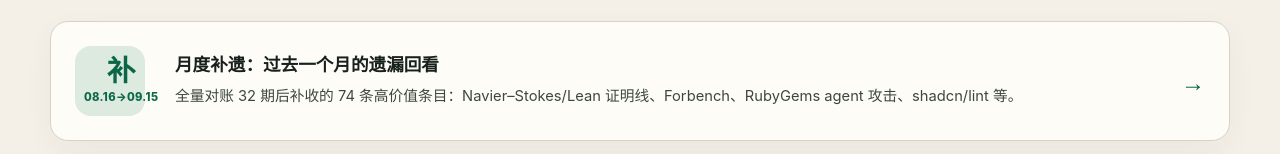
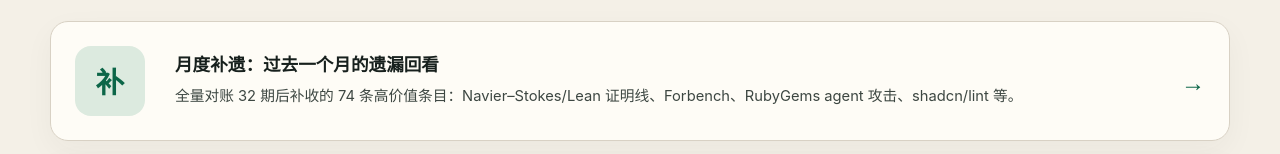
Before and after one commit to Gy-Hu/daily-tech, a plain HTML site: page index.html in a window 1280 px wide. Shown: the part 638-792 px from the top of the page. Drawn offline with Linux system fonts and the light colour scheme.

Commit message:
Simplify supplement date badge

```diff
--- a/index.html
+++ b/index.html
@@ -90,7 +90,7 @@
     <section class="archive" aria-labelledby="archive-heading">
       <div class="section-head"><h2 id="archive-heading">报告归档</h2><p class="section-note">最新一期排在最前 · 共 32 期 + 1 页月度补遗</p></div>
       <div class="report-list">
-        <a class="report" href="reports/supplement-2026-08-16_09-15/index.html"><div class="date"><div><strong>补</strong><span>08.16→09.15</span></div></div><div><h3>月度补遗：过去一个月的遗漏回看</h3><p>全量对账 32 期后补收的 74 条高价值条目：Navier–Stokes/Lean 证明线、Forbench、RubyGems agent 攻击、shadcn/lint 等。</p></div><span class="arrow" aria-hidden="true">→</span></a>
+        <a class="report" href="reports/supplement-2026-08-16_09-15/index.html"><div class="date"><div><strong>补</strong></div></div><div><h3>月度补遗：过去一个月的遗漏回看</h3><p>全量对账 32 期后补收的 74 条高价值条目：Navier–Stokes/Lean 证明线、Forbench、RubyGems agent 攻击、shadcn/lint 等。</p></div><span class="arrow" aria-hidden="true">→</span></a>
         <a class="report" href="reports/2026-09-15/index.html"><div class="date"><div><strong>15</strong><span>2026 · 09</span></div></div><div><h3>2026 年 9 月 15 日技术兴趣雷达</h3><p>累积验证重写规则、Sail 形式化 eBPF ISA、MCP 供应链普查、Flash 上的万亿 MoE 与本地推理侧信道。</p></div><span class="arrow" aria-hidden="true">→</span></a>
         <a class="report" href="reports/2026-09-14/index.html"><div class="date"><div><strong>14</strong><span>2026 · 09</span></div></div><div><h3>2026 年 9 月 14 日技术兴趣雷达</h3><p>形式证书、独立测试 oracle、Agent 权限边界、本地推理硬件、编译器与网络安全。</p></div><span class="arrow" aria-hidden="true">→</span></a>
         <a class="report" href="reports/2026-09-13/index.html"><div class="date"><div><strong>13</strong><span>2026 · 09</span></div></div><div><h3>2026 年 9 月 13 日技术兴趣雷达</h3><p>可验证 Rust、真实代码 Agent 评测、独立 oracle、程序与硬件验证、编译器语义和本地推理系统。</p></div><span class="arrow" aria-hidden="true">→</span></a>
```
